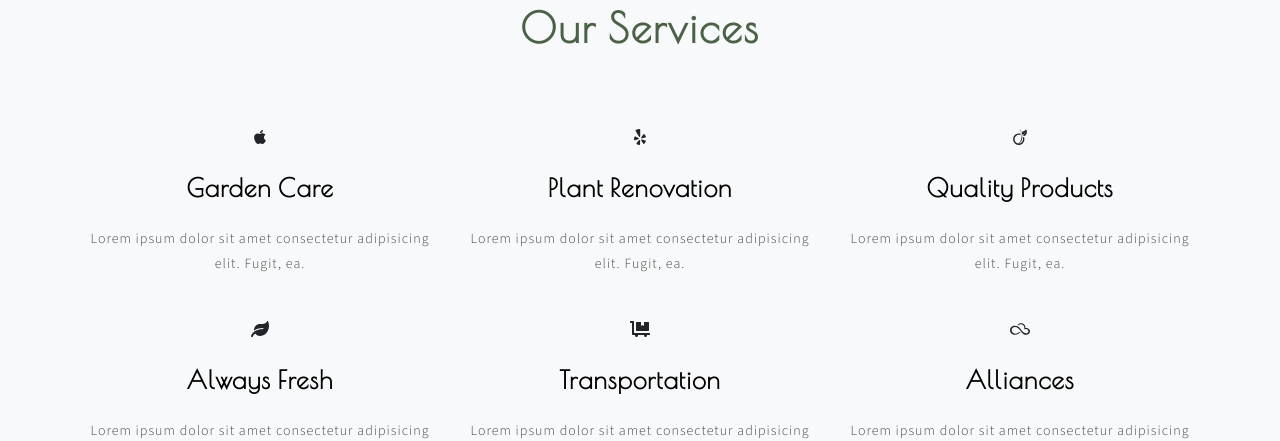
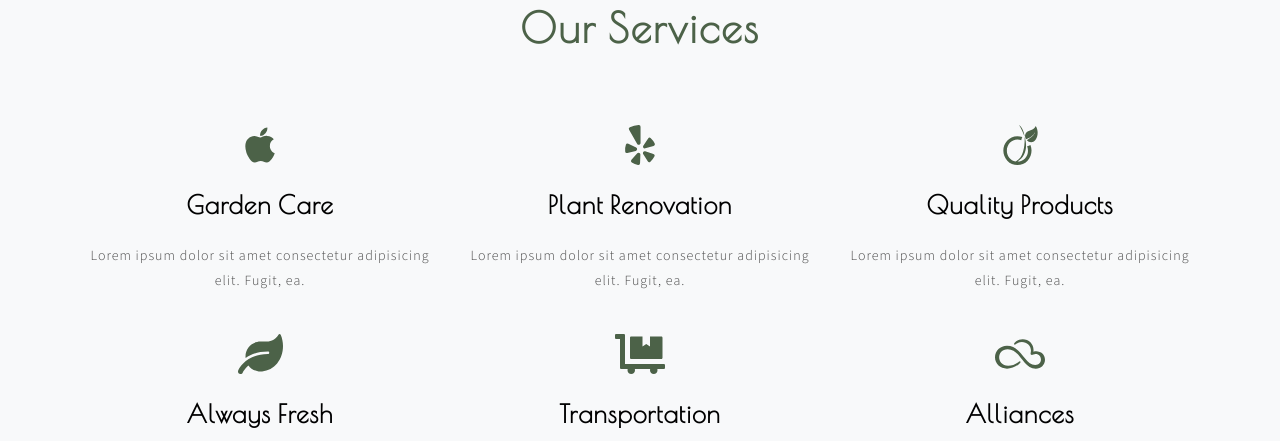
Before and after one commit to LaCherCha1/greenerkinproduce, a Vue app: page / in a window 1280 px wide. Shown: the part 2020-2461 px from the top of the page. Built offline with nearby package versions, Linux system fonts and the light colour scheme.

Commit message:
added icon style with a class

```diff
--- a/src/components/ServiceCard.vue
+++ b/src/components/ServiceCard.vue
@@ -1,7 +1,7 @@
 <template>
 	<div>
 		<div class="mb-md-4 mb-3 mt-4">
-			<i :class="icon" aria-hidden="true"></i>
+			<i class="icon" :class="icon" aria-hidden="true"></i>
 		</div>
 		<div>
 			<h4 class="pb-3">{{title}}</h4>
@@ -29,7 +29,7 @@ export default {
 </script>
 
 <style scoped>
-i {
+.icon {
 	font-size: 40px;
 	color: #4c6248;
 }
```
